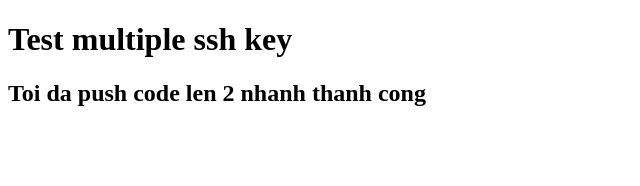
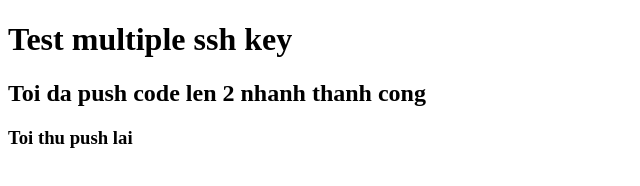
Before and after one commit to Sotatek-HaiNguyen4/test-multiple-ssh-hai.nguyen4, a plain HTML site: page index.html in a window 1280 px wide. Shown: the whole page, without its empty margins (0-640 px from the left). Drawn offline with Linux system fonts and the light colour scheme.

Commit message:
edit text

```diff
--- a/index.html
+++ b/index.html
@@ -11,6 +11,7 @@
 <body>
     <h1>Test multiple ssh key</h1>
     <h2>Toi da push code len 2 nhanh thanh cong</h2>
+    <h3>Toi thu push lai</h3>
 </body>
 
 </html>
```
